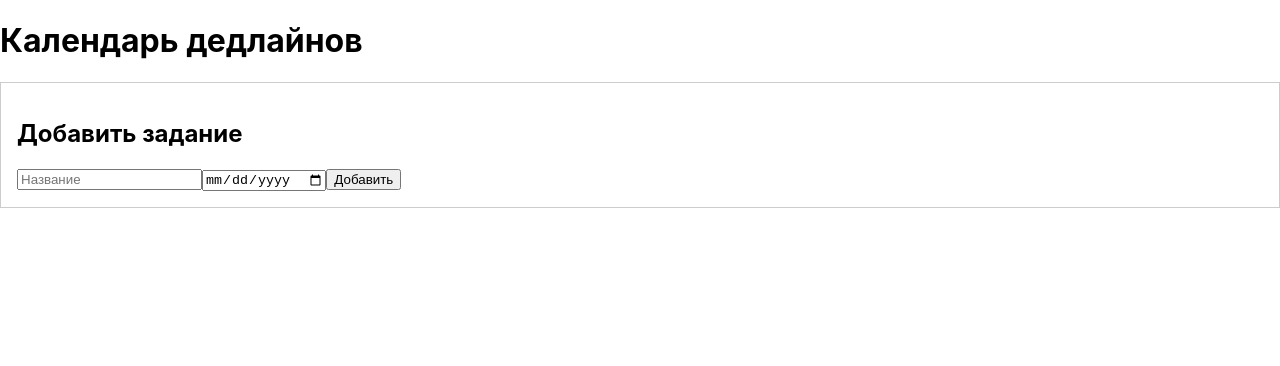
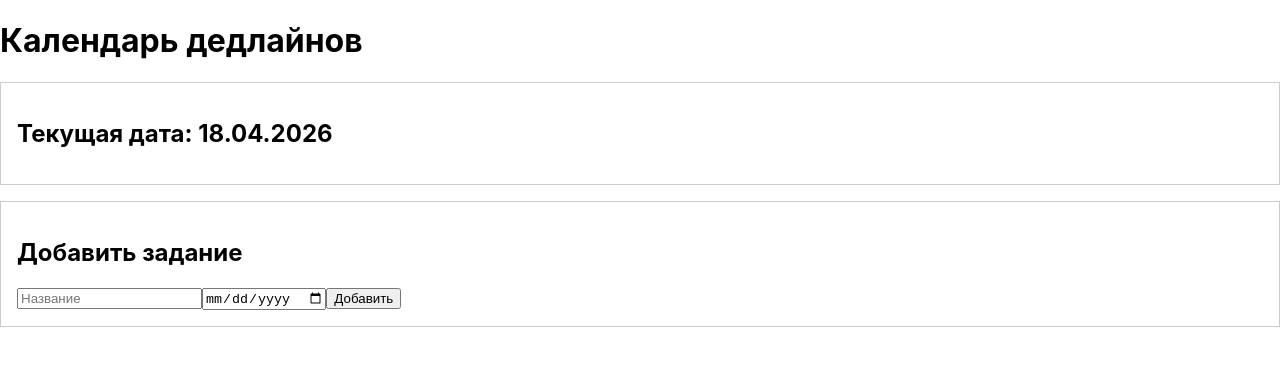
Before and after one commit to Danila7502/deadline-calendar, a React (Create React App) app: page / in a window 1280 px wide. Shown: the top 366 px of the page. Built offline with nearby package versions, Linux system fonts and the light colour scheme.

Commit message:
6 - текущая дата

```diff
--- a/src/App.js
+++ b/src/App.js
@@ -4,10 +4,17 @@ import TaskCard from './TaskCard';
 function App() {
   const [tasks, setTasks] = useState(() => {
     const saved = localStorage.getItem('tasks');
-    return saved ? JSON.parse(saved) : [];
-  });
+    return saved ? JSON.parse(saved) : [];});
   const [title, setTitle] = useState('');
   const [deadline, setDeadline] = useState('');
+  const [currentDate, setCurrentDate] = useState(new Date().toLocaleDateString('ru-RU'));
+
+  useEffect(() => {
+    const interval = setInterval(() => {
+      setCurrentDate(new Date().toLocaleDateString('ru-RU'));
+    }, 60000);
+    return () => clearInterval(interval);
+  }, []);
 
   useEffect(() => {
     localStorage.setItem('tasks', JSON.stringify(tasks));
@@ -29,6 +36,9 @@ function App() {
     <div>
       <h1>Календарь дедлайнов</h1>
       <div style={{ border: '1px solid #ccc', padding: '16px', margin: '16px 0' }}>
+        <h2>Текущая дата: {currentDate}</h2>
+      </div>
+      <div style={{ border: '1px solid #ccc', padding: '16px', margin: '16px 0' }}>
         <h2>Добавить задание</h2>
         <input placeholder="Название" value={title} onChange={e => setTitle(e.target.value)} />
         <input type="date" value={deadline} onChange={e => setDeadline(e.target.value)} />
```
